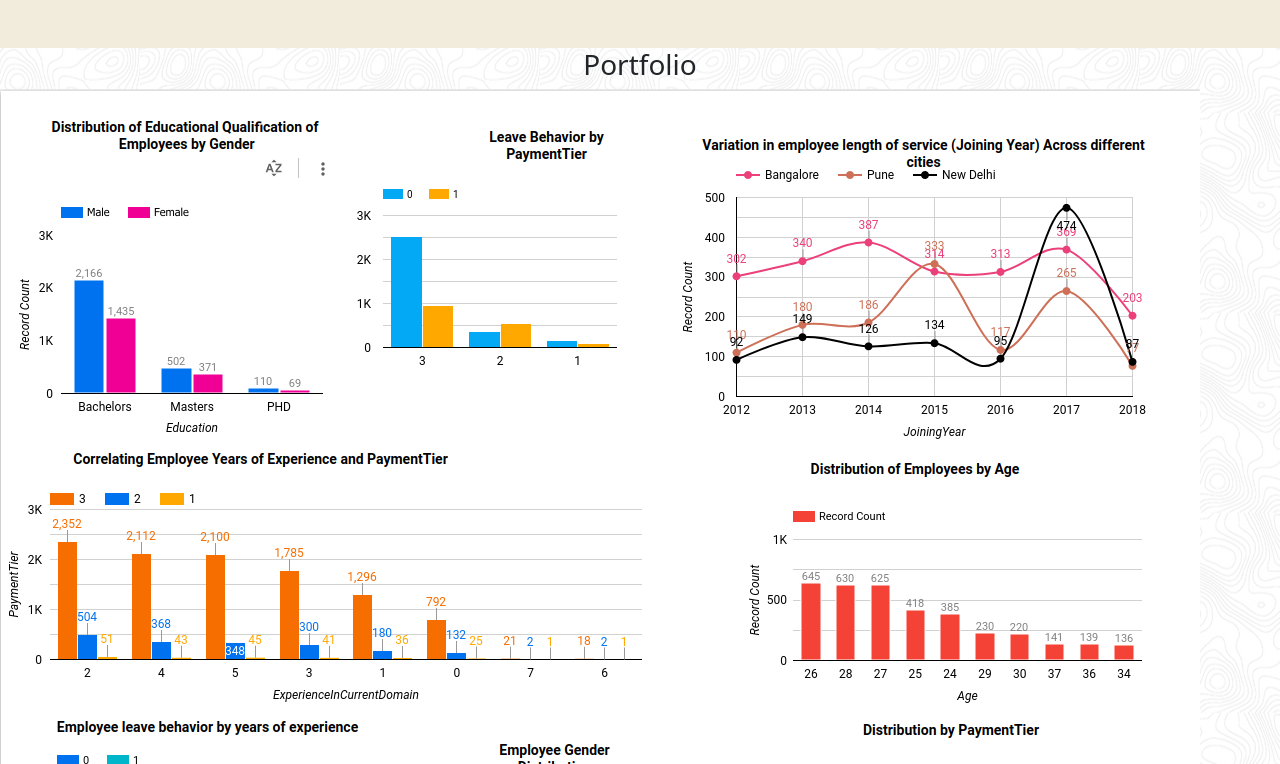
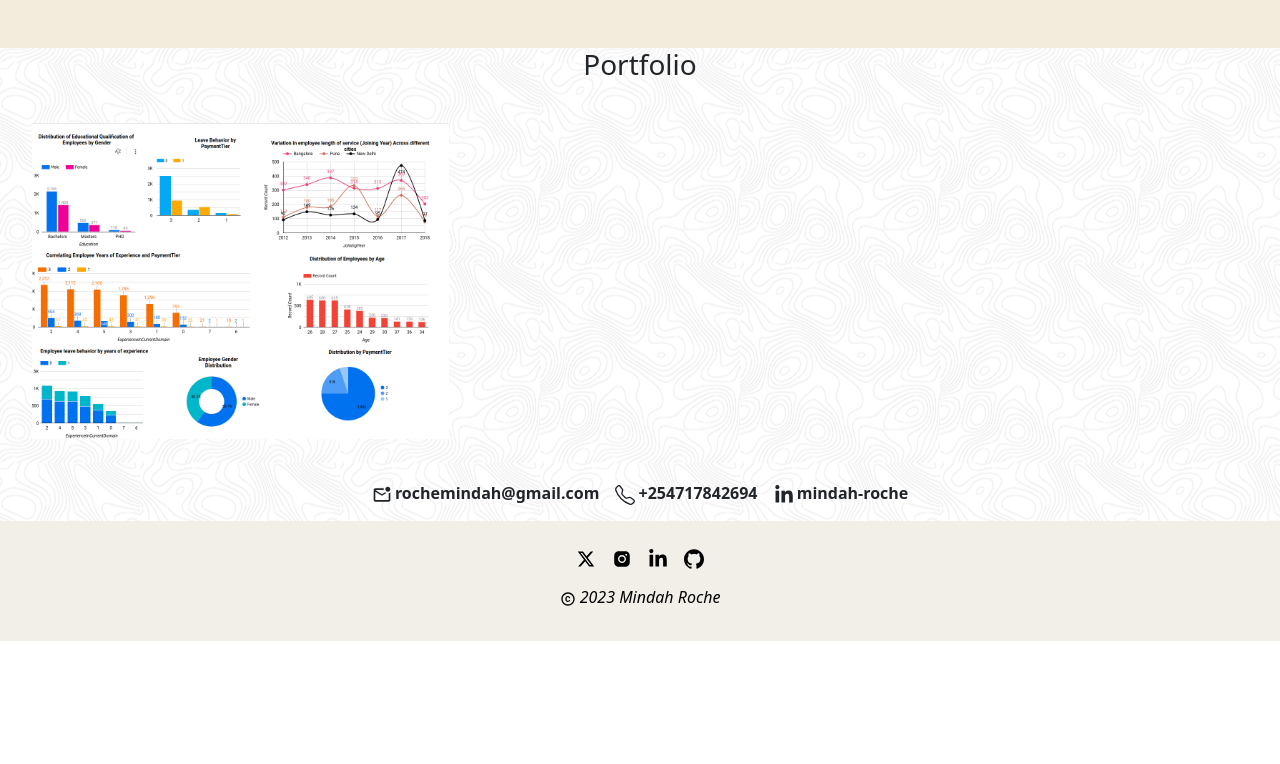
Before and after one commit to Roche001/mindah-roche, a React (Create React App) app: page / in a window 1280 px wide. Shown: the part 1916-2680 px from the top of the page. After the commit the page ends 2557 px from the top, so only its background shows below. Built offline with nearby package versions, Linux system fonts and the light colour scheme.

Commit message:
update changes

```diff
--- a/src/components/portfolio/Portfolio.css
+++ b/src/components/portfolio/Portfolio.css
@@ -7,6 +7,10 @@
 .port-img {
   display: grid;
   grid-template-columns: 1fr 1fr 1fr;
-  justify-content: center;
-  align-items: center;
+  place-items: center;
+  margin: 2rem;
 }
+.port-img img {
+  height: 20rem;
+  border: 2px solid #00000000;
+}
```
